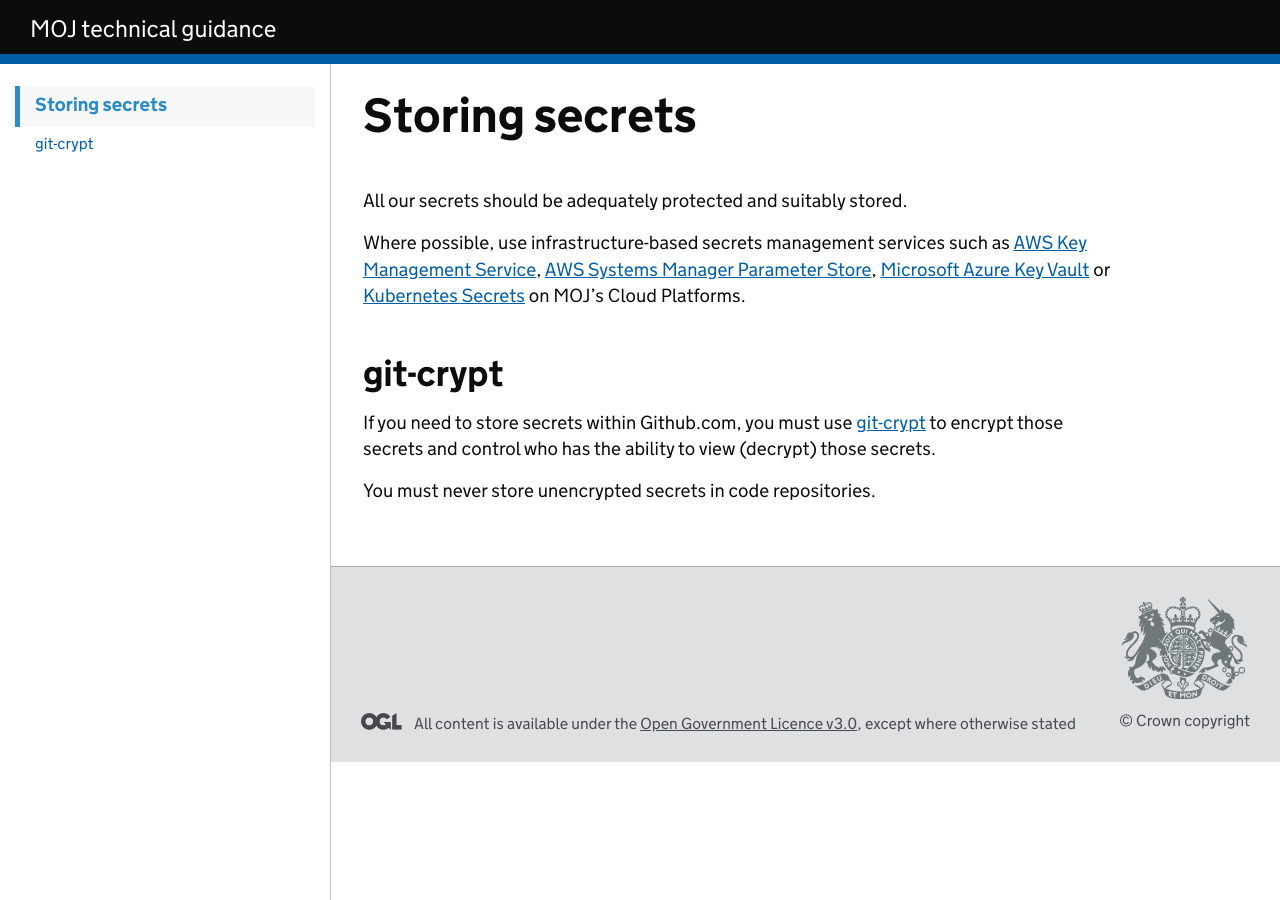
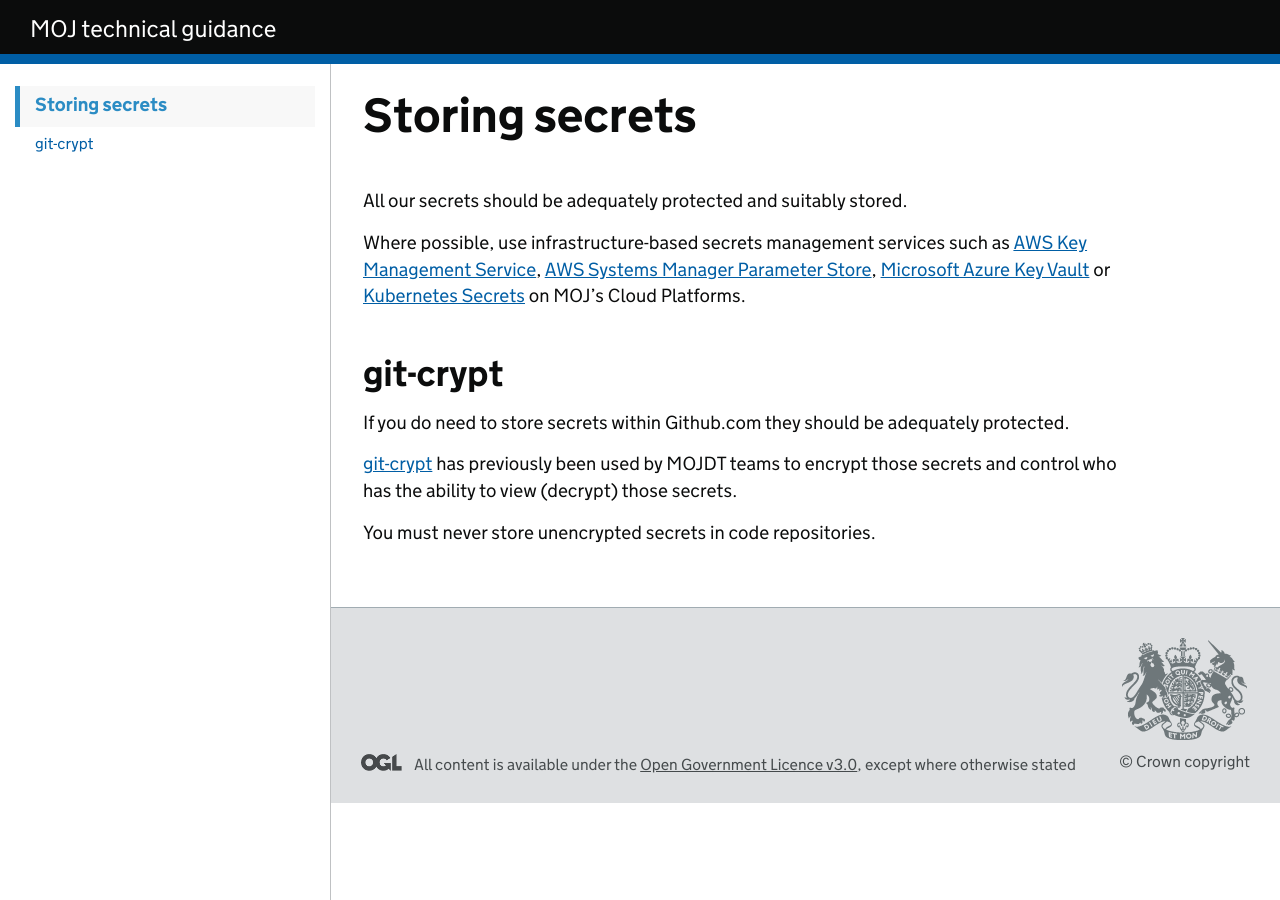
Before and after one commit to ministryofjustice/technical-guidance, a Jekyll site: the page built from standards/storing-secrets.md, in a window 1280 px wide. Built offline with Jekyll 4.4.1, drawn with Linux system fonts in a browser that asks for light colours; our own code applies the rules of GitHub Pages for plain Markdown files.

Commit message:
Relax referencing to 'must' and git-crypt

```diff
--- a/standards/storing-secrets.md
+++ b/standards/storing-secrets.md
@@ -10,6 +10,8 @@ Where possible, use infrastructure-based secrets management services such as [AW
 
 ## git-crypt
 
-If you need to store secrets within Github.com, you must use [git-crypt](https://github.com/AGWA/git-crypt) to encrypt those secrets and control who has the ability to view (decrypt) those secrets.
+If you do need to store secrets within Github.com they should be adequately protected.
+
+[git-crypt](https://github.com/AGWA/git-crypt) has previously been used by MOJDT teams to encrypt those secrets and control who has the ability to view (decrypt) those secrets.
 
 You must never store unencrypted secrets in code repositories.
```
